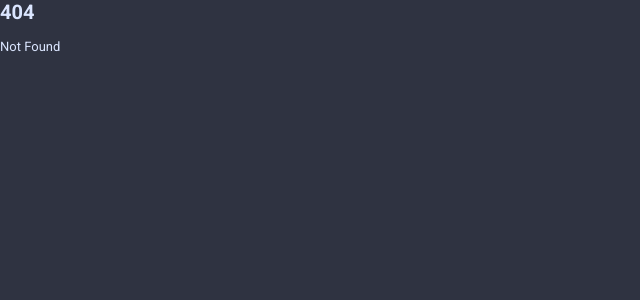
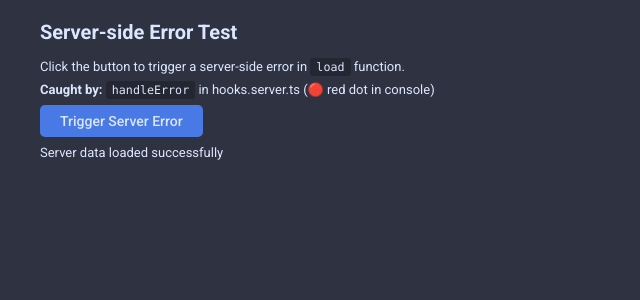
Before and after one commit to codex-team/hawk.javascript, a SvelteKit app in the folder packages/sveltekit/playground/: page /errors/server-error in a window 1280 px wide. Before the commit this address had no page. Shown: the top 300 px of the page, without its empty margins (0-640 px from the left). Built offline with nearby package versions, Linux system fonts and the light colour scheme.

Commit message:
feat(sveltekit-integration): add SSR error boundary test page in sveltekit playground

```diff
--- /dev/null
+++ b/packages/sveltekit/playground/src/hooks.server.ts
@@ -0,0 +1,10 @@
+import type { HandleServerError } from '@sveltejs/kit';
+
+export const handleError: HandleServerError = async ({ error, event, status, message }) => {
+  console.error('🔴 [server.handleError]', error, `at ${event.url.pathname}`);
+
+  return {
+    message,
+    status,
+  };
+};
--- /dev/null
+++ b/packages/sveltekit/playground/src/routes/errors/server-error/+page.server.ts
@@ -0,0 +1,13 @@
+import type { PageServerLoad } from './$types';
+
+export const load: PageServerLoad = async ({ url }) => {
+  const shouldError = url.searchParams.get('error') === 'true';
+
+  if (shouldError) {
+    throw new Error('Server-side error in load function');
+  }
+
+  return {
+    message: 'Server data loaded successfully',
+  };
+};
--- /dev/null
+++ b/packages/sveltekit/playground/src/routes/errors/server-error/+page.svelte
@@ -0,0 +1,23 @@
+<script lang="ts">
+  import { goto } from '$app/navigation';
+
+  let { data } = $props();
+
+  function triggerError() {
+    goto('?error=true');
+  }
+</script>
+
+<div class="container">
+  <h1>Server-side Error Test</h1>
+  <p>Click the button to trigger a server-side error in <code>load</code> function.</p>
+  <p><strong>Caught by:</strong> <code>handleError</code> in hooks.server.ts (🔴 red dot in console)</p>
+
+  <button onclick={triggerError}>
+    Trigger Server Error
+  </button>
+
+  <div class="success-message">
+    <p>{data.message}</p>
+  </div>
+</div>
```
Also changed, not shown: packages/sveltekit/playground/src/routes/+page.svelte (+9 -0 lines), packages/sveltekit/playground/src/routes/errors/server-error/+error.svelte (added, +20 -0 lines), 1 other file (tests, documents, lock files or other folders).
